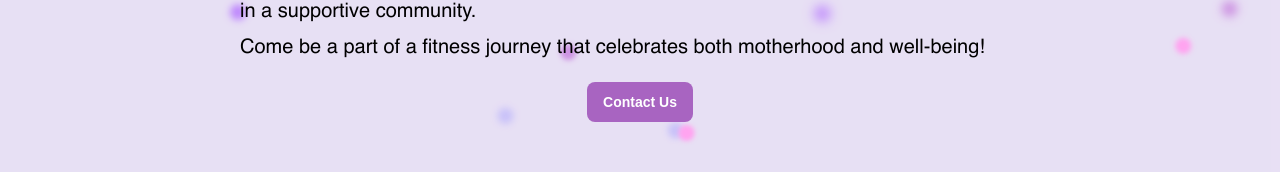
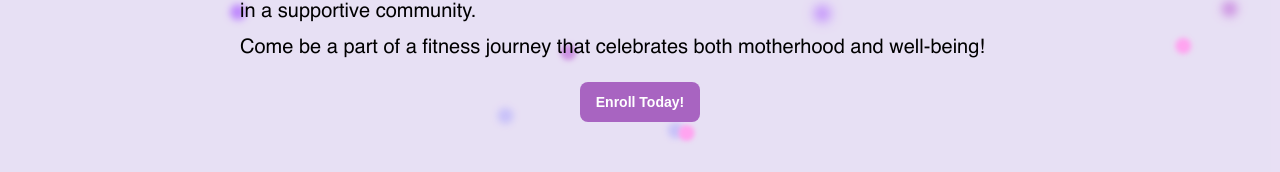
Before and after one commit to ralphdaryn/stepbystepstars, a React (Create React App) app in the folder client/: page /mommyandme in a window 1280 px wide. Shown: the part 682-854 px from the top of the page. Built offline with nearby package versions, Linux system fonts and the light colour scheme.

Commit message:
add route to waiver and back button

```diff
--- a/client/src/components/MommyandMe/MommyandMe.js
+++ b/client/src/components/MommyandMe/MommyandMe.js
@@ -1,3 +1,4 @@
+import { Link } from "react-router-dom";
 import Slider from "react-slick";
 import "slick-carousel/slick/slick.css";
 import "slick-carousel/slick/slick-theme.css";
@@ -7,7 +8,6 @@ import mommyandme2 from "../../assets/images/mommyandme2.jpeg";
 import mommyandme3 from "../../assets/images/mommyandme3.jpeg";
 import mommyandme4 from "../../assets/images/mommyandme4.jpeg";
 import BackButton from "../BackButton/BackButton";
-import ContactButton from "../ContactButton/ContactButton";
 
 const MommyandMe = () => {
   const settings = {
@@ -22,6 +22,7 @@ const MommyandMe = () => {
     variableWidth: false,
     fade: true,
     pauseOnHover: false,
+    arrows: false,
   };
 
   return (
@@ -64,9 +65,9 @@ const MommyandMe = () => {
           </p>
         </div>
       </div>
-      <div className="mommyandme__button">
-        <ContactButton />
-      </div>
+      <button className="mommyandme__button">
+        <Link to="/waiver" className="mommyandme__button-link">Enroll Today!</Link>
+      </button>
     </div>
   );
 };
--- a/client/src/components/MommyandMe/MommyandMe.scss
+++ b/client/src/components/MommyandMe/MommyandMe.scss
@@ -81,6 +81,36 @@
     display: flex;
     justify-content: center;
     align-items: center;
-    margin: 1rem;
+    margin: 0 auto;
+    margin-top: 1rem;
+    margin-bottom: 1rem;
+    background-color: #a864c1;
+    border-radius: 8px;
+    border: none;
+    color: #ffffff;
+    cursor: pointer;
+    font-size: 14px;
+    font-weight: 700;
+    height: 40px;
+    line-height: 20px;
+    padding: 10px 16px;
+    text-align: center;
+    text-decoration: none;
+    transition: background-color 100ms;
+    user-select: none;
+    touch-action: manipulation;
+
+    &:hover {
+      background-color: #86509a;
+    }
+
+    &-link {
+      color: inherit;
+      text-decoration: none;
+      display: block;
+      width: 100%;
+      height: 100%;
+      text-align: center;
+    }
   }
 }
--- a/client/src/components/WaiverForm/WaiverForm.js
+++ b/client/src/components/WaiverForm/WaiverForm.js
@@ -1,6 +1,7 @@
 import "./WaiverForm.scss";
 import { useState, useRef } from "react";
 import SignatureCanvas from "react-signature-canvas";
+import BackButton from "../BackButton/BackButton";
 
 const WaiverForm = () => {
   const [formData, setFormData] = useState({
@@ -71,16 +72,18 @@ const WaiverForm = () => {
   };
 
   return (
+    <div>
+      <div className ="waiver-form__button">
+        <BackButton />
+      </div>
       <form className="waiver-form" onSubmit={handleSubmit}>
         <h2>Group Fitness Class Waiver and Release of Liability</h2>
-
         <div className="waiver-content">
           <h3>Nature of Activity:</h3>
           <p>
-          <strong>Step By Step Club Inc. </strong> provides
-          fitness related activities and classes including but not limited to:
-          dance classes, strength classes, cardio, muscular endurance, climbing,
-          jumping etc.
+            <strong>Step By Step Club Inc. </strong> provides fitness related
+            activities and classes including but not limited to: dance classes,
+            strength classes, cardio, muscular endurance, climbing, jumping etc.
           </p>
 
           <h3>Waiver and Release:</h3>
@@ -89,17 +92,17 @@ const WaiverForm = () => {
           <ol>
             <li>
               <strong>Voluntary Participation:</strong> I am voluntarily
-            participating in group fitness classes provided by Step By Step Club
-            Inc. I understand that the activities may include exercises that
-            involve strength, flexibility, cardiovascular conditioning,
+              participating in group fitness classes provided by Step By Step
+              Club Inc. I understand that the activities may include exercises
+              that involve strength, flexibility, cardiovascular conditioning,
               climbing, jumping, and other fitness components.
             </li>
             <li>
-            <strong>Assumption of Risk:</strong> I understand that participating
-            in physical exercise, including but not limited to aerobic and
-            anaerobic activities, can be physically demanding. I agree to assume
-            full responsibility for any risk of injury, damage, or harm that may
-            result from my participation.
+              <strong>Assumption of Risk:</strong> I understand that
+              participating in physical exercise, including but not limited to
+              aerobic and anaerobic activities, can be physically demanding. I
+              agree to assume full responsibility for any risk of injury,
+              damage, or harm that may result from my participation.
             </li>
             <li>
               <strong>Medical Clearance:</strong> I confirm that I am in good
@@ -107,9 +110,9 @@ const WaiverForm = () => {
             </li>
             <li>
               <strong>Release of Liability:</strong> In consideration of being
-            allowed to participate in the fitness classes, I hereby release and
-            discharge Step By Step Club Inc., its owners, members, officers, and
-            employees from any liability.
+              allowed to participate in the fitness classes, I hereby release
+              and discharge Step By Step Club Inc., its owners, members,
+              officers, and employees from any liability.
             </li>
             <li>
               <strong>Indemnification:</strong> I agree to indemnify and hold
@@ -122,9 +125,9 @@ const WaiverForm = () => {
               necessary by emergency personnel or healthcare providers.
             </li>
             <li>
-            <strong>Photograph and Video Release:</strong> I grant Step By Step
-            Club Inc. permission to use photographs or videos taken during class
-            for promotional purposes.
+              <strong>Photograph and Video Release:</strong> I grant Step By
+              Step Club Inc. permission to use photographs or videos taken
+              during class for promotional purposes.
             </li>
           </ol>
         </div>
@@ -219,6 +222,7 @@ const WaiverForm = () => {
 
         <button type="submit">Submit Waiver</button>
       </form>
+    </div>
   );
 };
 
--- a/client/src/components/WaiverForm/WaiverForm.scss
+++ b/client/src/components/WaiverForm/WaiverForm.scss
@@ -4,7 +4,7 @@
 .waiver-form {
   max-width: 100%;
   padding: 1rem;
-  margin: 7rem 1rem 1rem;
+  margin: 8rem 1rem 1rem;
   display: flex;
   flex-direction: column;
   font-size: 1rem;
@@ -14,14 +14,28 @@
   @include tablet {
     max-width: 600px;
     margin: 0 auto;
-    margin-top: 7rem;
+    margin-top: 9rem;
   }
 
   @include desktop {
     max-width: 800px;
     margin: 0 auto;
-    margin-top: 7rem;
+    margin-top: 8.5em;
     padding: 4rem;
+
+  }
+
+  &__button {
+    width: 6rem;
+    position: relative;
+    top: 120px;
+    left: 20px;
+    @include tablet {
+      left: 80px;
+    }
+    @include desktop {
+      left: 230px;
+    }
   }
 
   h2 {
@@ -115,14 +129,14 @@
     border-radius: 4px;
     margin-bottom: 1rem;
     width: 100%;
-    height: 200px;
+    height: 150px;
 
     @include tablet {
-      height: 250px;
+      height: 200px;
     }
 
     @include desktop {
-      height: 300px;
+      height: 250px;
     }
   }
 
```
Lines whose indentation alone changed are shown as unchanged.
